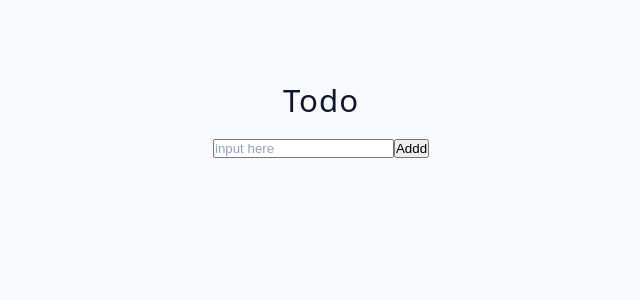
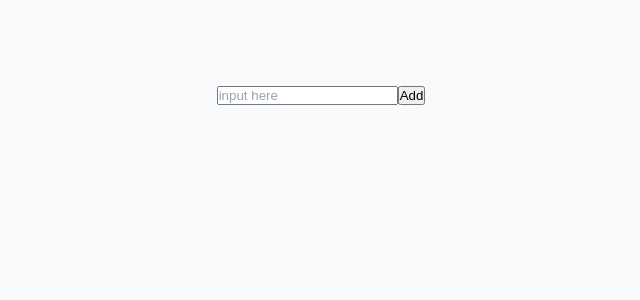
Before and after one commit to NhatHM4/reactwithVibe, a React (Vite) app: page / in a window 1280 px wide. Shown: the top 300 px of the page, without its empty margins (319-959 px from the left). Built offline with nearby package versions, Linux system fonts and the light colour scheme.

Commit message:
done global state

```diff
--- a/package.json
+++ b/package.json
@@ -10,7 +10,8 @@
   },
   "dependencies": {
     "react": "^18.2.0",
-    "react-dom": "^18.2.0"
+    "react-dom": "^18.2.0",
+    "react-icons": "^4.10.1"
   },
   "devDependencies": {
     "@types/react": "^18.0.26",
--- a/src/App.jsx
+++ b/src/App.jsx
@@ -1,5 +1,5 @@
 import Final from './tutorial/09-context-api/final/context/Navbar';
-import Starter from './tutorial/10-useReducer/starter/TodoList';
+import Starter from './tutorial/10-useReducer/starter/TodoListGlobalState';
 
 function App() {
   return (
--- a/src/main.jsx
+++ b/src/main.jsx
@@ -2,6 +2,11 @@ import React from 'react';
 import ReactDOM from 'react-dom/client';
 import './index.css';
 import App from './App';
+import ProviderContext from './tutorial/10-useReducer/starter/store/Context';
 
 const root = ReactDOM.createRoot(document.getElementById('root'));
-root.render(<App />);
+root.render(
+    <ProviderContext>
+        <App />
+    </ProviderContext>
+);
--- /dev/null
+++ b/src/tutorial/10-useReducer/starter/TodoListGlobalState.jsx
@@ -0,0 +1,56 @@
+import { useContextTodo } from "./store/hooks";
+import { CHANGE_INPUT, ADD, UPDATE, PREPARE_UPDATE } from "../starter/store/ReducerTodo";
+import { useRef, useState } from "react";
+import { AiOutlineEdit } from "react-icons/ai";
+
+const TodoList = () => {
+  const [isUpdate, setIsUpdate] = useState(false)
+  const [todo, dispatch] = useContextTodo();
+  const refInput = useRef()
+  const refIndex = useRef(0)
+  // console.log(todo);
+  return (
+    <div>
+      <input
+        value={todo.todoInput}
+        placeholder="input here"
+        onChange={(e) => {
+          dispatch({ type: CHANGE_INPUT, payload: e.target.value });
+        }}
+        ref={refInput}
+      />
+      <button
+        onClick={() => {
+          if (!isUpdate){
+            dispatch({ type: ADD, payload: todo.todoInput });
+            dispatch({ type: CHANGE_INPUT, payload: '' });
+            refInput.current.focus()
+          } else {
+            setIsUpdate(false)
+            dispatch({ type: UPDATE, payload: {value : todo.todoInput, id: refIndex.current} });
+            dispatch({ type: CHANGE_INPUT, payload: '' });
+            refInput.current.focus()
+          }
+
+        }}
+      >
+        {isUpdate ? "Update" : "Add"}
+      </button>
+      <ul>
+        {todo?.todoList?.length !== 0 &&
+          todo.todoList.map((item, index) => {
+            return <li key={index}>{item}<span
+            onClick={() => {
+              refIndex.current = index;
+              dispatch({ type: PREPARE_UPDATE, payload: item });
+              setIsUpdate(true)
+              refInput.current.focus()
+            }}
+            >  <AiOutlineEdit/></span></li>;
+          })}
+      </ul>
+    </div>
+  );
+};
+
+export default TodoList;
--- /dev/null
+++ b/src/tutorial/10-useReducer/starter/store/Context.jsx
@@ -0,0 +1,16 @@
+import { createContext, useReducer } from "react";
+import {reducer, initState} from './ReducerTodo'
+
+const GlobalContext = createContext()
+
+const ProviderContext = ({children}) =>{
+    const [todo,dispatch] = useReducer(reducer,initState)
+    return (
+        <GlobalContext.Provider value={[todo,dispatch]}>
+            {children}
+        </GlobalContext.Provider>
+    )
+}
+
+export {GlobalContext}
+export default ProviderContext
--- /dev/null
+++ b/src/tutorial/10-useReducer/starter/store/ReducerTodo.jsx
@@ -0,0 +1,46 @@
+const initState = {
+  todoList: [],
+  todoInput: "",
+};
+
+const CHANGE_INPUT = "changeInput";
+const ADD = "add";
+const UPDATE = "update"
+const PREPARE_UPDATE= 'prepare_update'
+
+const reducer = (state, action) => {
+  switch (action.type) {
+    case CHANGE_INPUT:
+      return {
+        ...state,
+        todoInput: action.payload,
+      };
+
+    case PREPARE_UPDATE:
+      return {
+        ...state,
+        todoInput: action.payload,
+      };
+    case ADD:
+      return {
+        ...state,
+        todoList: [...state.todoList,action.payload]
+      }
+    case UPDATE:
+      let newArr = state.todoList.map((item, index) => {
+        if (index === action.payload.id) {
+          return action.payload.value;
+        } else {
+          return item;
+        }
+      });
+      return {
+        ...state,
+        todoList: newArr
+      }
+    default:
+      throw new Error("Invalid reducer");
+  }
+};
+
+export { reducer, ADD, CHANGE_INPUT, UPDATE,PREPARE_UPDATE, initState };
--- /dev/null
+++ b/src/tutorial/10-useReducer/starter/store/hooks.jsx
@@ -0,0 +1,8 @@
+import { useContext } from "react";
+import { GlobalContext } from "./Context";
+
+const useContextTodo = ()=> {
+   return useContext(GlobalContext)
+}
+
+export {useContextTodo}
```
Also changed, not shown: 1 other file (tests, documents, lock files or other folders).
